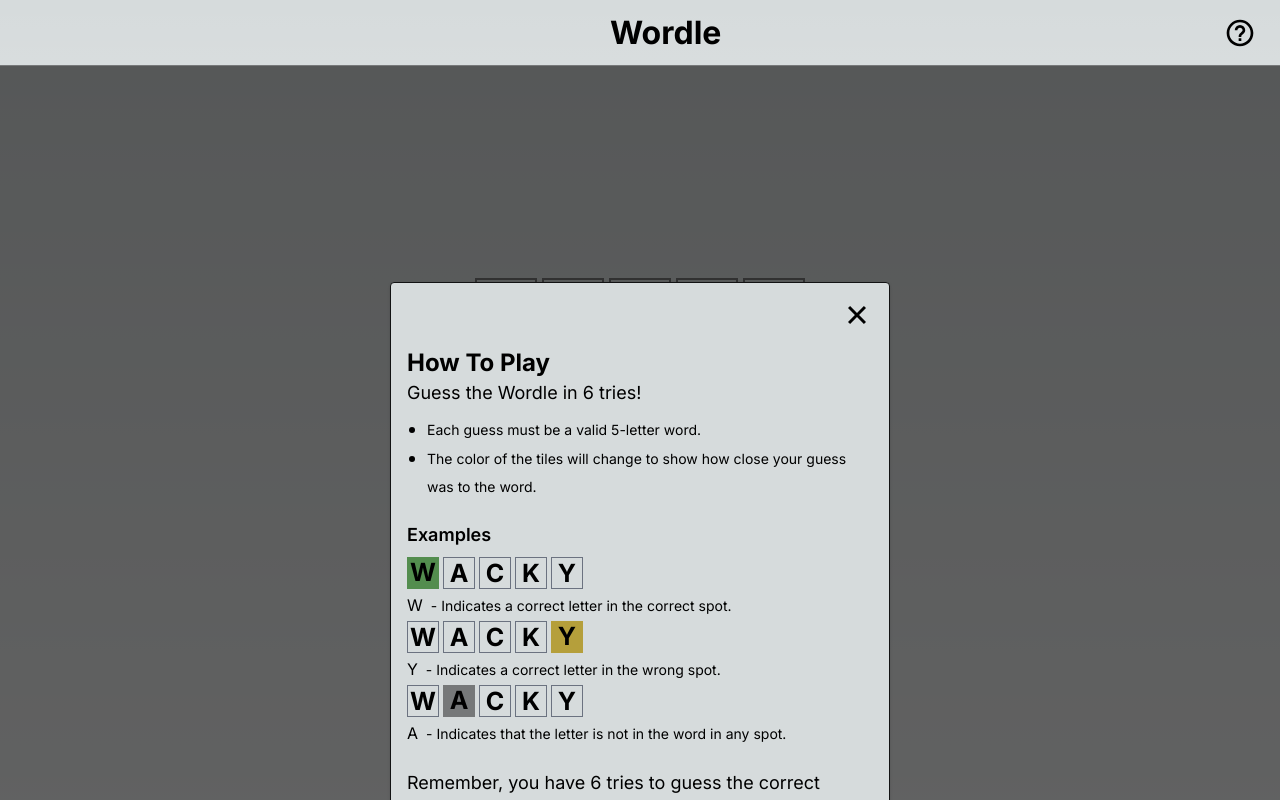
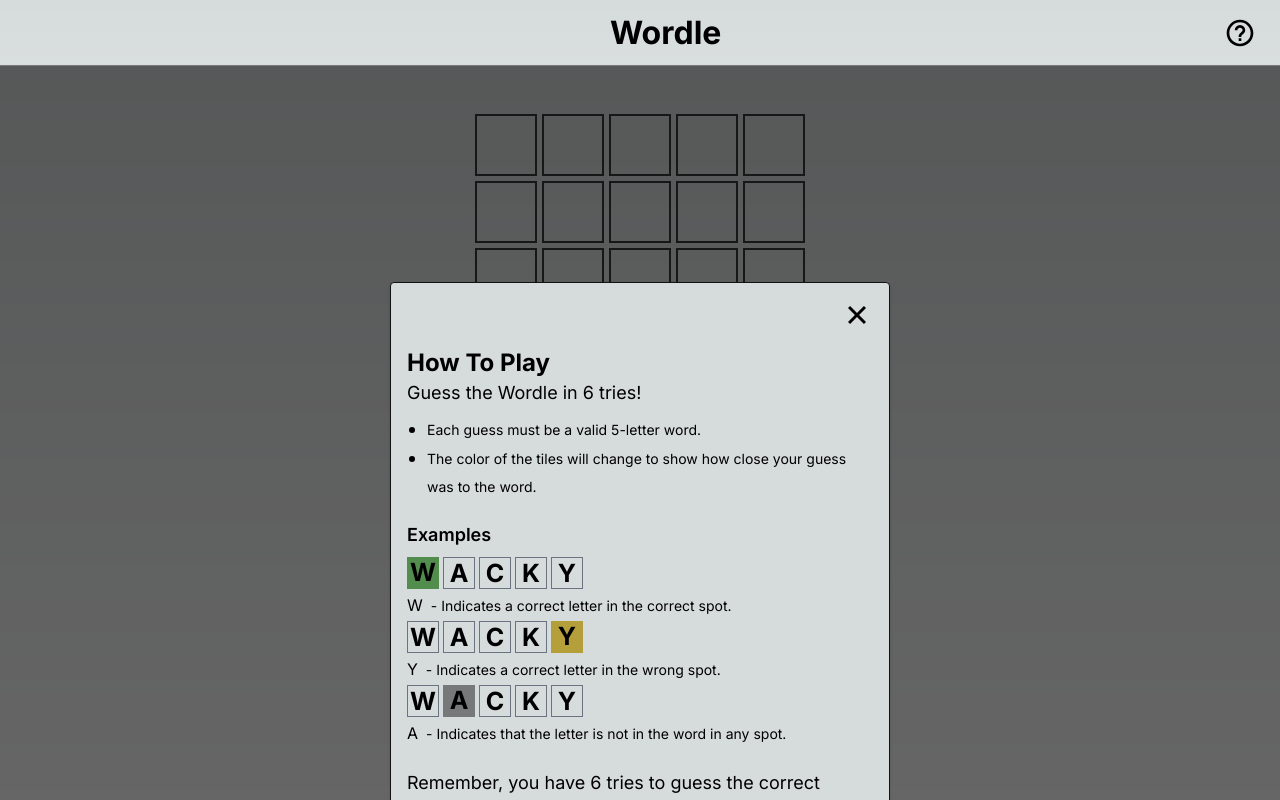
Before and after one commit to lendstack/lendstack-wordle, a Next.js app: page / in a window 1280 px wide. Shown: the top 800 px of the page. Built offline with nearby package versions, Linux system fonts and the light colour scheme; no server answers.

Commit message:
fixed board and keyboard spacing

```diff
--- a/src/app/components/wordle.tsx
+++ b/src/app/components/wordle.tsx
@@ -12,7 +12,7 @@
 	const [showHowTo, setShowHowTo] = useState<boolean>(true);
 	const [showStats, setShowStats] = useState<boolean>(false);
 
-	const { solution, handleInput, history, tries, animate, animateIndex, popUp, keyboard, submitted } = WordleTools(WordleProps);
+	const { solution, handleInput, history, tries, animate, animateIndex, popUp, keyboard } = WordleTools(WordleProps);
 
 	useEffect(() => {
 		window.addEventListener('keyup', handleInput);
@@ -48,14 +48,14 @@
 			showHowTo={showHowTo}
 			showStats={showStats}
 		/>
-		<div className='min-w-fit'>
+		<div className='min-w-fit h-[90vh] max-h-[1032px]'>
 			{/* how to play popup */}
 			{showHowTo && !showStats && <div className='flex justify-center'>{HowToPlay(setShowHowTo)}</div>}
 			{/* game stats popup */}
-			{showStats && !showHowTo && <div className='flex justify-center'>{GameStats(setShowStats)}</div>}
+			{/* {showStats && !showHowTo && <div className='flex justify-center'>{GameStats(setShowStats)}</div>} */}
 			{/* wordle game grid */}
-			<div className='w-fit m-auto min-w-fit'>
-				<div className='h-[820px] flex flex-row items-center'>
+			<div className='w-fit h-full m-auto min-w-fit flex flex-col justify-between'>
+				<div className='h-[820px] flex flex-row items-center m-12'>
 					<div className='grid gap-[5px] w-fit m-auto'>
 						{
 							history.length > 0
@@ -67,9 +67,8 @@
 												key={innerIndex}
 
 												style={{ backgroundColor: item.color, border: item.color /* , animationDelay: `${innerIndex * 0.1}s`*/ }} // animation Delay
-												className={`w-[62px] h-[62px] font-bold text-[2rem] flex justify-center items-center border-solid border-[2px] border-[#484849ab]
+												className={`w-[62px] h-[62px] font-bold text-[2rem] flex justify-center items-center border-solid border-[2px] border-[#3a3a3c]
 													${animateIndex === outerIndex && animate ? 'roller' : ''}
-													${animateIndex >= outerIndex && submitted ? 'text-white' : ''}
 													${tries === outerIndex && innerIndex === solution.length - 1 && popUp ? 'popper' : ''}
 												`}
 											>
@@ -89,7 +88,7 @@
 					&& keyboard.map((item, index) => (
 						<div
 							key={index}
-							style={{ backgroundColor: item.color, color: item.color === '#acadaecc' ? '' : '#ffffff' }}
+							style={{ backgroundColor: item.color }}
 							className={`w-[43px] h-[58px] mb-[2px] font-bold text-[1.25em] bg-[#818384] rounded`}
 						>
 							<div className='flex justify-center items-center h-full'>
```
